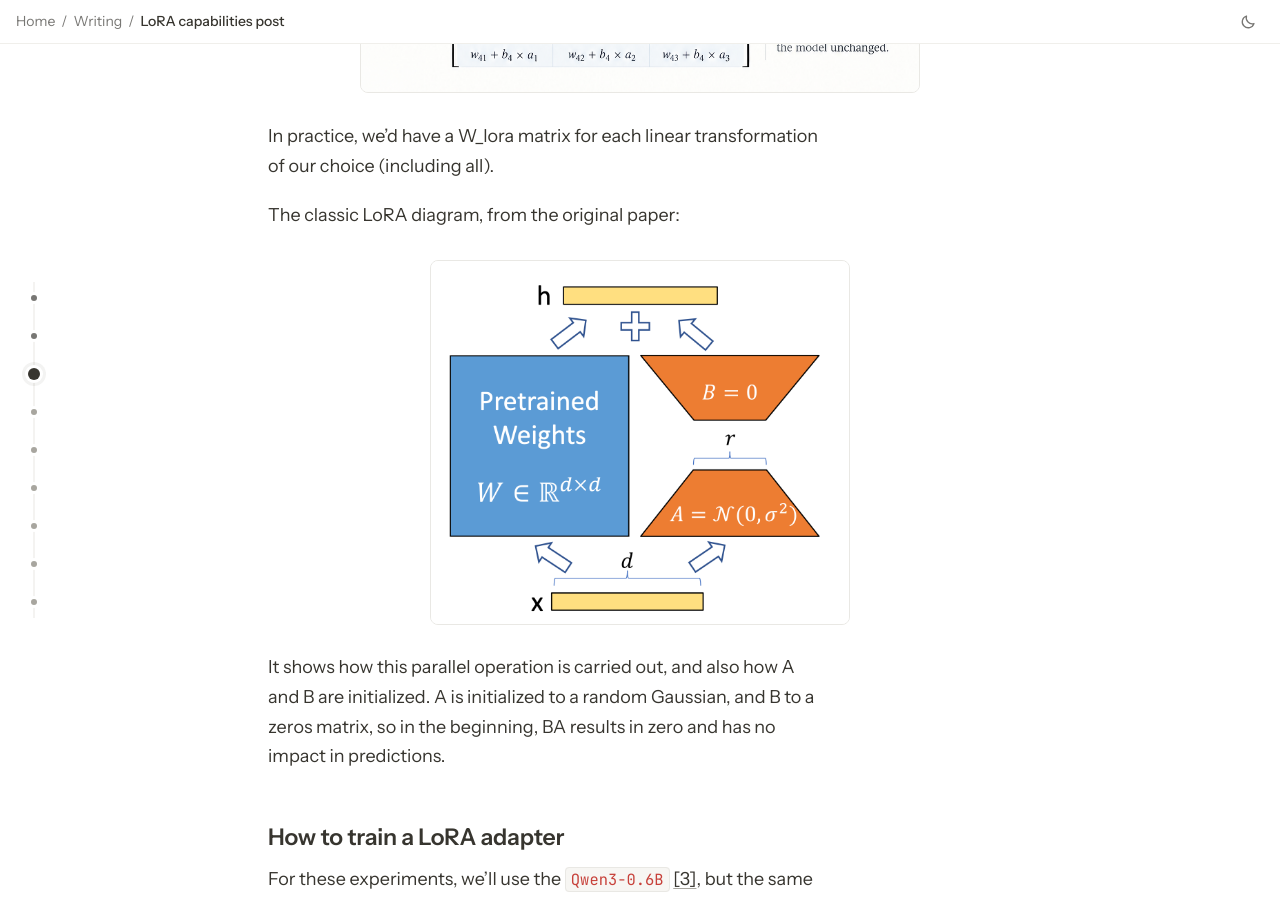
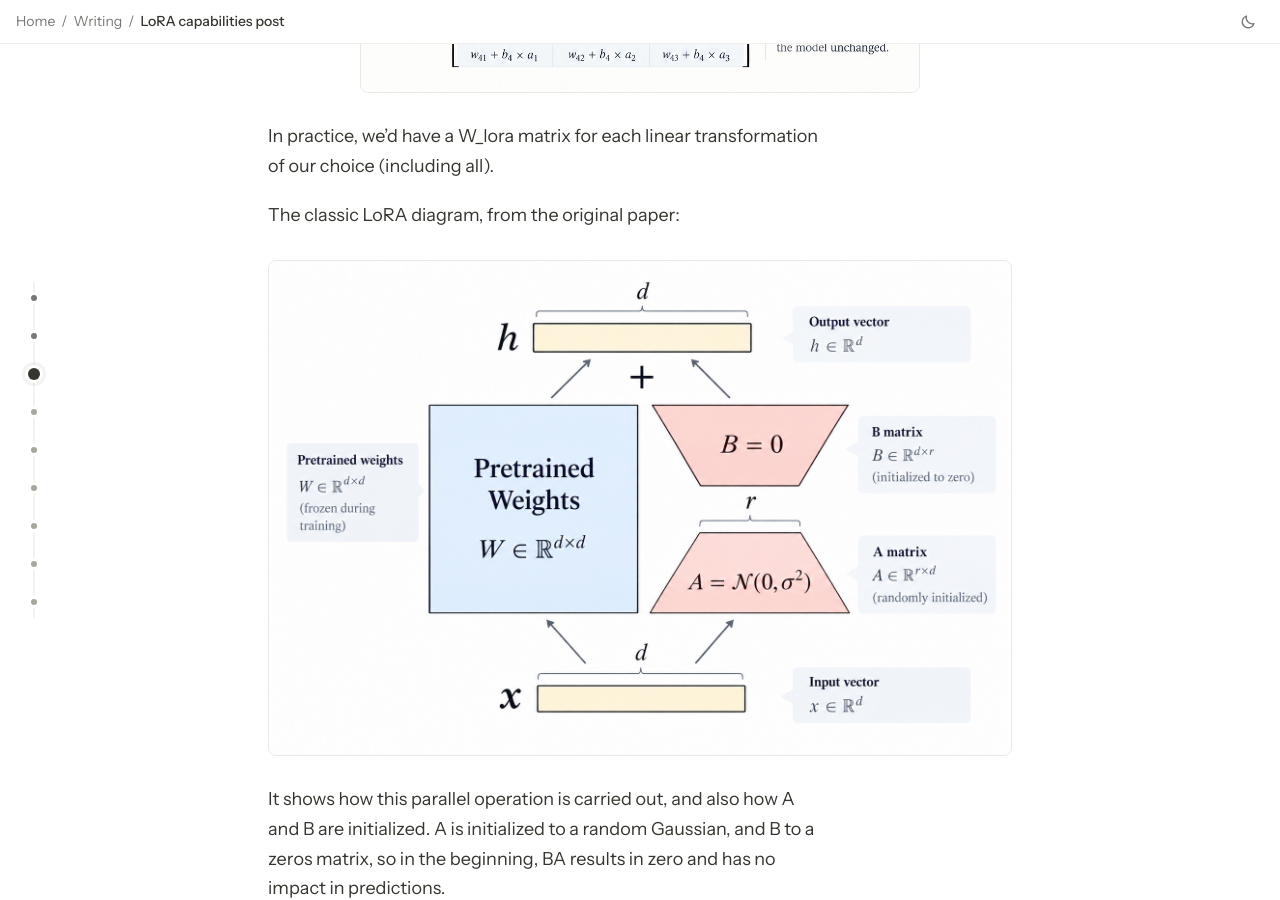
Before and after one commit to tardelr/tardelr.github.io, a Jekyll site: the page built from _posts/2026-10-06-lora-capabilities.md, in a window 1280 px wide and 900 px high, scrolled down 2828 px. Built offline with Jekyll 4.4.1, drawn with Linux system fonts in a browser that asks for light colours; some web fonts are replaced.

Commit message:
Update LoRA adapter figure to the annotated version
Show it at full column width so the side callouts stay readable.

Co-Authored-By: Claude Opus 5.5 <noreply@anthropic.com>

```diff
--- a/_posts/2026-10-06-lora-capabilities.md
+++ b/_posts/2026-10-06-lora-capabilities.md
@@ -40,7 +40,7 @@ In practice, we'd have a W_lora matrix for each linear transformation of our cho
 
 The classic LoRA diagram, from the original paper:
 
-![LoRA reparametrization from the original paper: input x goes through the frozen pretrained weights W ∈ ℝ^(d×d) and, in parallel, through A = 𝒩(0, σ²) down to rank r and B = 0 back up; the two outputs are summed into h](/assets/img/lora_adapter_image.png){: style="max-width: min(100%, 420px)"}
+![LoRA reparametrization from the original paper: input x goes through the frozen pretrained weights W ∈ ℝ^(d×d) and, in parallel, through A = 𝒩(0, σ²) down to rank r and B = 0 back up; the two outputs are summed into h](/assets/img/lora_adapter_image.png)
 
 It shows how this parallel operation is carried out, and also how A and B are initialized. A is initialized to a random Gaussian, and B to a zeros matrix, so in the beginning, BA results in zero and has no impact in predictions.
 
```
Also changed, not shown: assets/img/lora_adapter_image.png.
